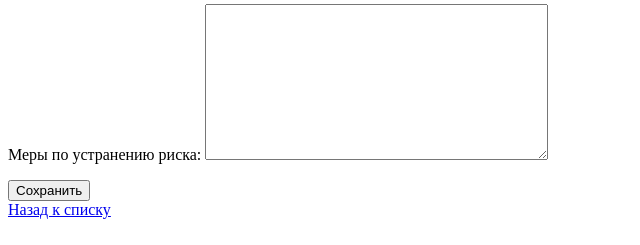
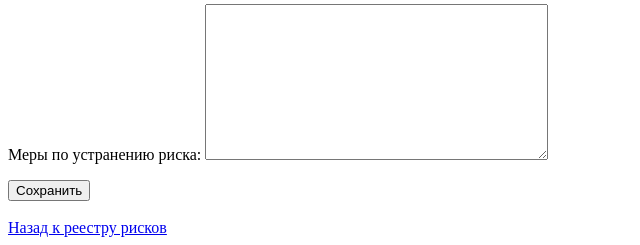
Before and after one commit to mamnuna89/int_cont_34, a Django app: page /risks/add/ in a window 1280 px wide. Shown: the part 622-867 px from the top of the page, without its empty margins (0-640 px from the left). Before the commit the page ends 841 px from the top, so only its background shows below. Run offline with Django 4.2, Linux system fonts and the light colour scheme; parts of the project's set-up code (start-up, migrations or seed data) failed here and were passed over.

Commit message:
Update risk_form.html

```diff
--- a/templates/risk_form.html
+++ b/templates/risk_form.html
@@ -6,11 +6,12 @@
 </head>
 <body>
     <h1>Создание карточки риска</h1>
-    <form method="post">
+    <form method="post" enctype="multipart/form-data">
         {% csrf_token %}
         {{ form.as_p }}
         <button type="submit">Сохранить</button>
     </form>
-    <a href="{% url 'risk_list' %}">Назад к списку</a>
+    <br>
+    <a href="{% url 'risk_list' %}">Назад к реестру рисков</a>
 </body>
 </html>
```
